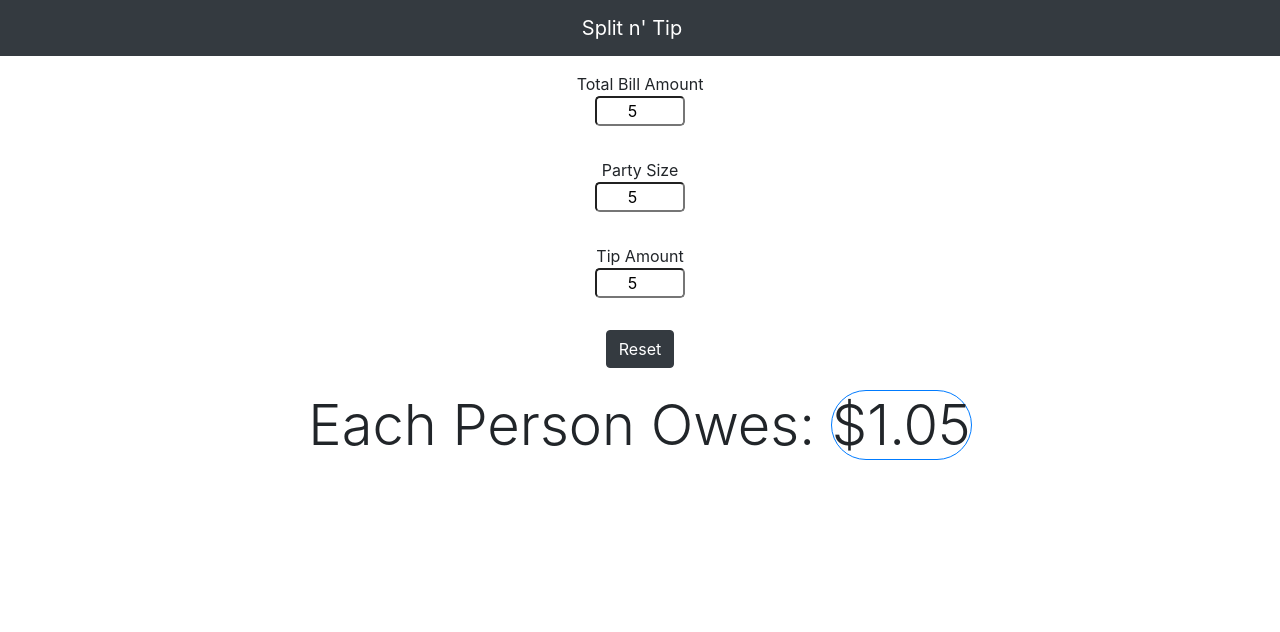
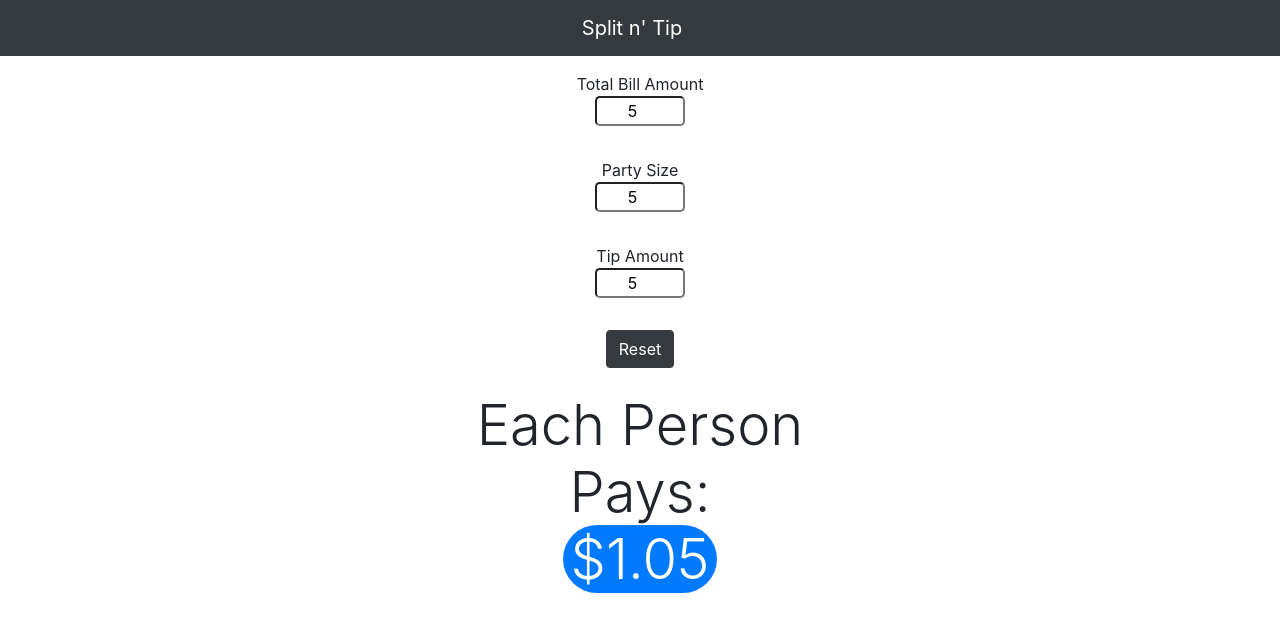
Before and after one commit to JessieSidWho/tip, a React (Create React App) app: page / in a window 1280 px wide. Both pictures are taken after typing "5", "5", "5" into the empty fields and a click on the button "Submit". Shown: the top 632 px of the page. Built offline with nearby package versions, Linux system fonts and the light colour scheme.

Commit message:
changed text, added aesthetics

```diff
--- a/src/components/Calculator/index.js
+++ b/src/components/Calculator/index.js
@@ -94,7 +94,7 @@ class Calculator extends Component {
             {this.state.showResult ?
                     <div className='row justify-content-md-center text-center mt-3'>
                         <div className='col-sm-12 display-4 text-center'>
-                            Each Person Owes: <span className='border border-primary rounded-pill'> ${ this.state.result.toFixed(2) } </span>
+                            Each Person<br></br> Pays:<br></br> <span className='bg-primary text-white rounded-pill pl-2 pr-2'> ${ this.state.result.toFixed(2) } </span>
                         </div>
                      </div>
                     : null
```
